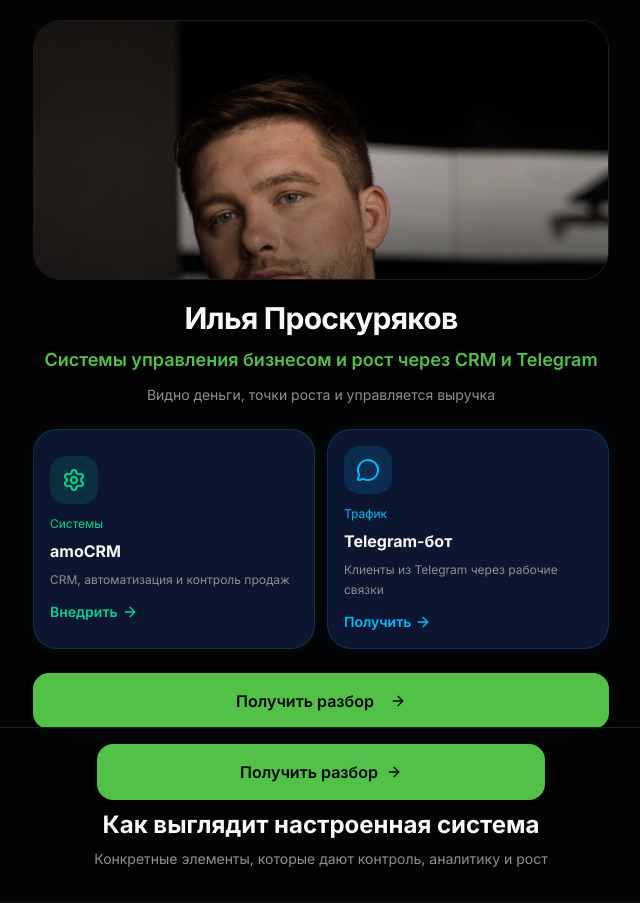
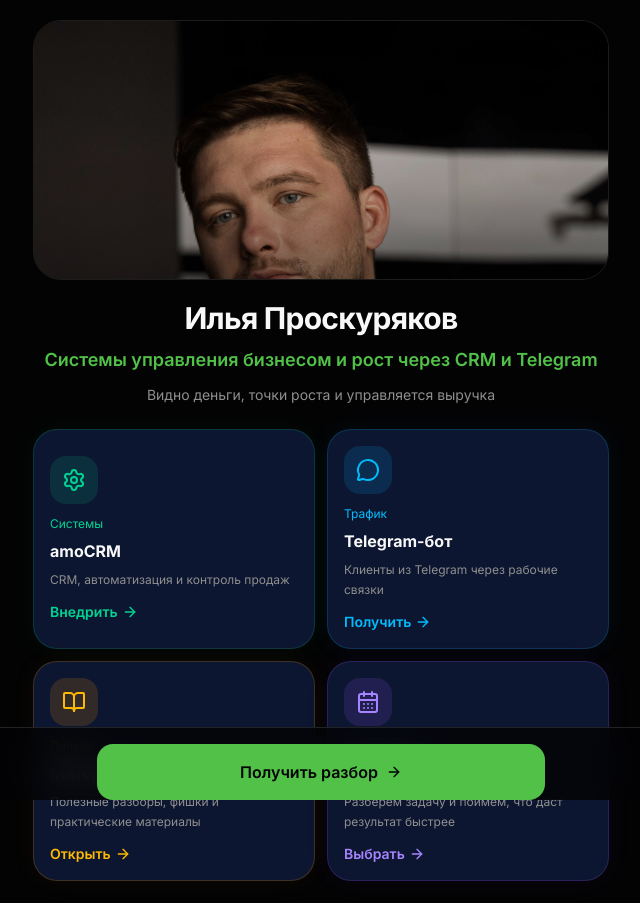
Before and after one commit to proskresult/bkmz-miniapp, a Next.js app: page / in a window 1280 px wide. Shown: the top 903 px of the page, without its empty margins (319-959 px from the left). Built offline with nearby package versions, Linux system fonts and the light colour scheme.

Commit message:
Update hero.tsx

```diff
--- a/components/landing/hero.tsx
+++ b/components/landing/hero.tsx
@@ -2,7 +2,7 @@
 
 import Image from "next/image"
 import { Button } from "@/components/ui/button"
-import { ArrowRight, Settings, MessageCircle } from "lucide-react"
+import { ArrowRight, Settings, MessageCircle, BookOpen, CalendarDays } from "lucide-react"
 
 export function Hero() {
   const scrollToForm = () => {
@@ -17,10 +17,17 @@ export function Hero() {
     document.getElementById("telegram-channels")?.scrollIntoView({ behavior: "smooth" })
   }
 
+  const scrollToUseful = () => {
+    document.getElementById("telegram-channels")?.scrollIntoView({ behavior: "smooth" })
+  }
+
+  const scrollToConsultation = () => {
+    document.getElementById("lead-form")?.scrollIntoView({ behavior: "smooth" })
+  }
+
   return (
     <section className="px-4 pt-5 pb-8">
       <div className="max-w-xl mx-auto w-full">
-        {/* Фото */}
         <div className="relative w-full h-[32vh] min-h-[260px] max-h-[360px] mb-5 rounded-[28px] overflow-hidden border border-white/10">
           <Image
             src="/images/ilya-photo.jpg"
@@ -32,7 +39,6 @@ export function Hero() {
           <div className="absolute inset-0 bg-gradient-to-t from-black/45 via-black/10 to-transparent" />
         </div>
 
-        {/* Текст */}
         <div className="text-center mb-6">
           <h1 className="text-3xl font-bold tracking-tight mb-3">
             Илья Проскуряков
@@ -47,9 +53,7 @@ export function Hero() {
           </p>
         </div>
 
-        {/* Направления в строку */}
         <div className="grid grid-cols-2 gap-3 mb-6">
-          {/* CRM */}
           <button
             type="button"
             onClick={scrollToCRM}
@@ -74,7 +78,6 @@ export function Hero() {
             </div>
           </button>
 
-          {/* Telegram */}
           <button
             type="button"
             onClick={scrollToTelegram}
@@ -98,9 +101,56 @@ export function Hero() {
               Получить <ArrowRight className="w-4 h-4" />
             </div>
           </button>
+
+          <button
+            type="button"
+            onClick={scrollToUseful}
+            className="text-left rounded-[24px] border border-amber-500/20 bg-[#0d1630] p-4 shadow-[0_0_24px_rgba(245,158,11,0.06)] active:scale-[0.98] transition"
+          >
+            <div className="w-12 h-12 rounded-2xl bg-amber-500/15 flex items-center justify-center mb-3">
+              <BookOpen className="w-6 h-6 text-amber-400" />
+            </div>
+
+            <div className="text-xs text-amber-400 mb-2">Польза</div>
+
+            <div className="text-base font-bold leading-snug mb-2">
+              Материалы
+            </div>
+
+            <p className="text-xs leading-5 text-muted-foreground mb-3">
+              Полезные разборы, фишки и практические материалы
+            </p>
+
+            <div className="text-sm font-semibold text-amber-400 flex items-center gap-1">
+              Открыть <ArrowRight className="w-4 h-4" />
+            </div>
+          </button>
+
+          <button
+            type="button"
+            onClick={scrollToConsultation}
+            className="text-left rounded-[24px] border border-violet-500/20 bg-[#0d1630] p-4 shadow-[0_0_24px_rgba(168,85,247,0.06)] active:scale-[0.98] transition"
+          >
+            <div className="w-12 h-12 rounded-2xl bg-violet-500/15 flex items-center justify-center mb-3">
+              <CalendarDays className="w-6 h-6 text-violet-400" />
+            </div>
+
+            <div className="text-xs text-violet-400 mb-2">Консультация</div>
+
+            <div className="text-base font-bold leading-snug mb-2">
+              Записаться
+            </div>
+
+            <p className="text-xs leading-5 text-muted-foreground mb-3">
+              Разберём задачу и поймём, что даст результат быстрее
+            </p>
+
+            <div className="text-sm font-semibold text-violet-400 flex items-center gap-1">
+              Выбрать <ArrowRight className="w-4 h-4" />
+            </div>
+          </button>
         </div>
 
-        {/* CTA */}
         <Button
           size="lg"
           className="w-full h-14 text-base font-semibold rounded-2xl"
```
